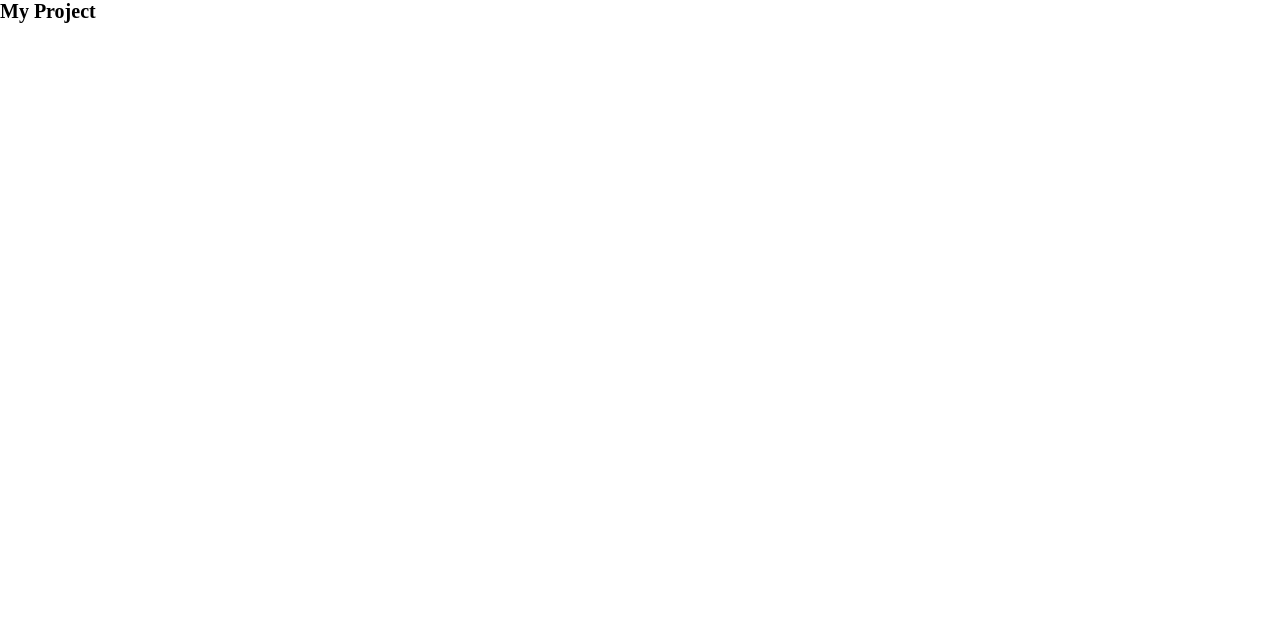
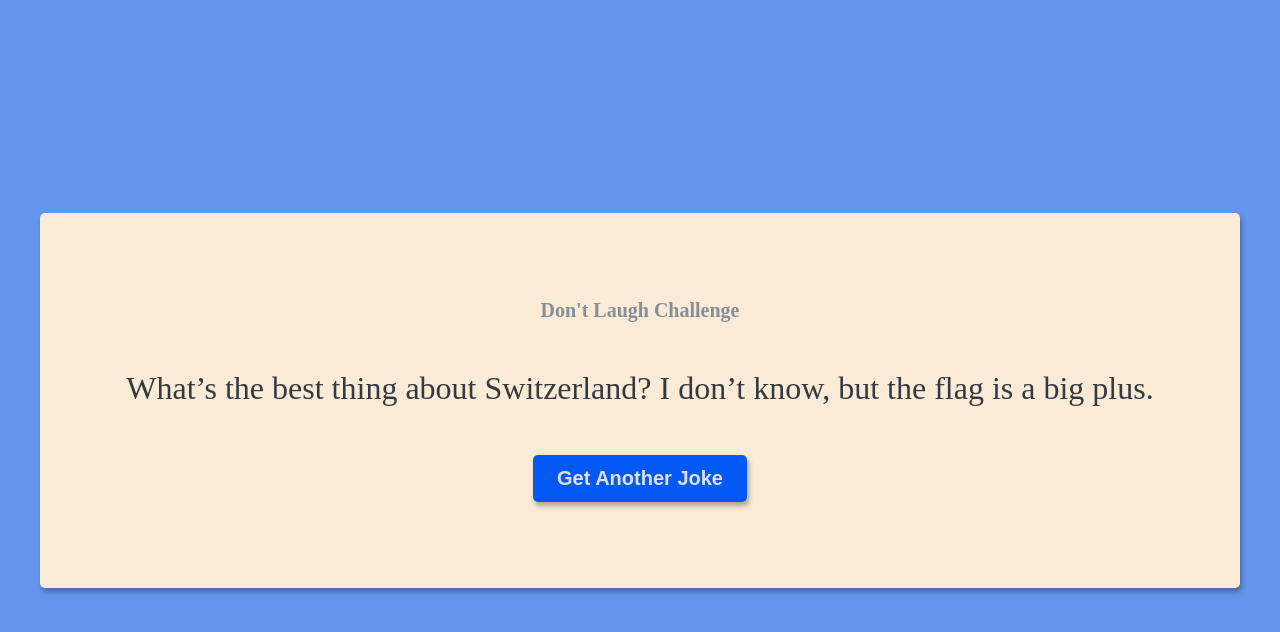
Before and after one commit to fstipo/Dad-Jokes, a plain HTML site: page index.html in a window 1280 px wide. Drawn offline with Linux system fonts and the light colour scheme.

Commit message:
add HTML and CSS

```diff
--- a/index.html
+++ b/index.html
@@ -14,7 +14,16 @@
   </head>
 
   <body>
-    <h1>My Project</h1>
+    <div class="container">
+      <div class="content">
+        <h1 class="heading">Don't Laugh Challenge</h1>
+        <div class="joke">
+          What’s the best thing about Switzerland? I don’t know, but the flag is
+          a big plus.
+        </div>
+        <button class="btn">Get Another Joke</button>
+      </div>
+    </div>
 
     <script src="app.js"></script>
   </body>
--- a/style.css
+++ b/style.css
@@ -22,6 +22,52 @@ html {
 }
 
 body {
+  display: flex;
+  justify-content: center;
+  align-items: center;
+
+  height: 100vh;
+  background-color: #6495ed;
   overflow: hidden;
-  height: 100vh;
 }
+
+.container {
+  margin: auto 3.2rem;
+  padding: 8.6rem 8.6rem;
+  background-color: #faebd7;
+  border-radius: 5px;
+  box-shadow: 0.2rem 0.4rem 0.5rem rgba(0, 0, 0, 0.3);
+}
+
+.content {
+  text-align: center;
+  color: #343a40;
+}
+
+.heading {
+  color: #868e96;
+}
+
+.joke {
+  margin: 4.8rem 0;
+  font-size: 3.2rem;
+}
+
+.btn {
+  padding: 1.2rem 2.4rem;
+  font-size: 2rem;
+  font-weight: bold;
+  color: #dee2e6;
+  background-color: #0459f5;
+  border: none;
+  border-radius: 0.5rem;
+  cursor: pointer;
+  transition: all 0.3s ease;
+  box-shadow: 0.2rem 0.4rem 0.5rem rgba(0, 0, 0, 0.3);
+}
+
+.btn:hover {
+  color: #0459f5;
+  background-color: #6495ed;
+  transform: scale(1.05);
+}
```
